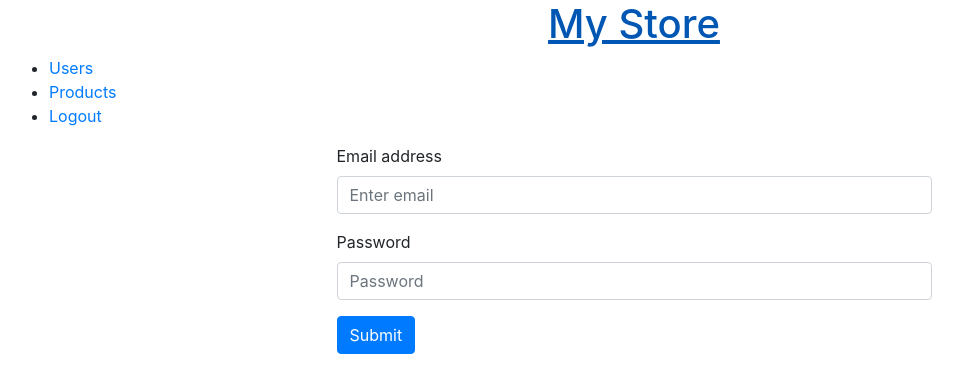
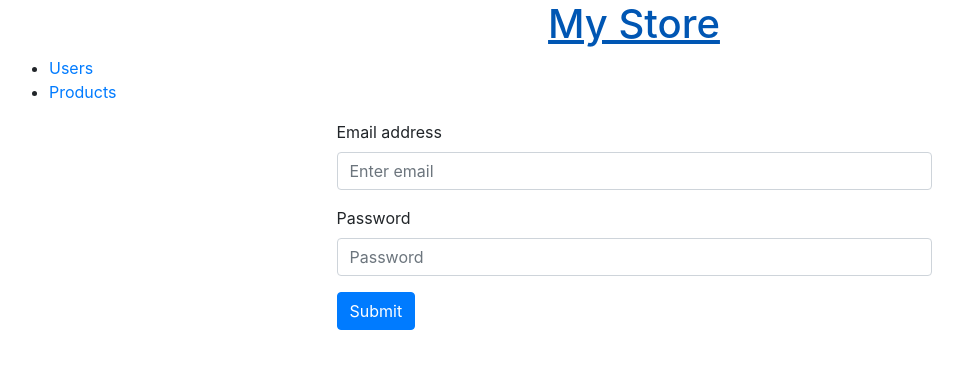
Before and after one commit to tejasbubane/reactjs-training, a React app: page /login in a window 1280 px wide. Shown: the top 392 px of the page, without its empty margins (6-969 px from the left). Built offline with nearby package versions, Linux system fonts and the light colour scheme; the HTML template or start-up script is replaced by a standard one.

Commit message:
Minor fixes to logout link

```diff
--- a/package.json
+++ b/package.json
@@ -27,6 +27,7 @@
     "webpack-dev-server": "^2.9.7"
   },
   "scripts": {
-    "start": "webpack-dev-server"
+    "start": "webpack-dev-server",
+    "build": "webpack -p"
   }
 }
--- a/src/components/Links.js
+++ b/src/components/Links.js
@@ -7,7 +7,8 @@ const Links = () => (
   <ul>
     <li><Link to="/users">Users</Link></li>
     <li><Link to="/products">Products</Link></li>
-    <li><Link to="/logout">Logout</Link></li>
+    {window.localStorage.getItem("authToken") &&
+      <li><Link to="/logout">Logout</Link></li>}
   </ul>
 )
 
--- a/src/components/ProductFilters.js
+++ b/src/components/ProductFilters.js
@@ -8,7 +8,7 @@ const ProductFilters = ({ filters, onChange }) => (
       <section className="row">
         <label htmlFor="price" className="col-md-3 float-right">Price</label>
         <span id="price" className="col-md-9">
-          <InputRange minValue={0} maxValue={200000} step={50000}
+          <InputRange minValue={0} maxValue={200000} step={5000}
                       value={filters.priceRange} onChange={onChange} />
         </span>
       </section>
```
Also changed, not shown: 1 other file (tests, documents, lock files or other folders).
